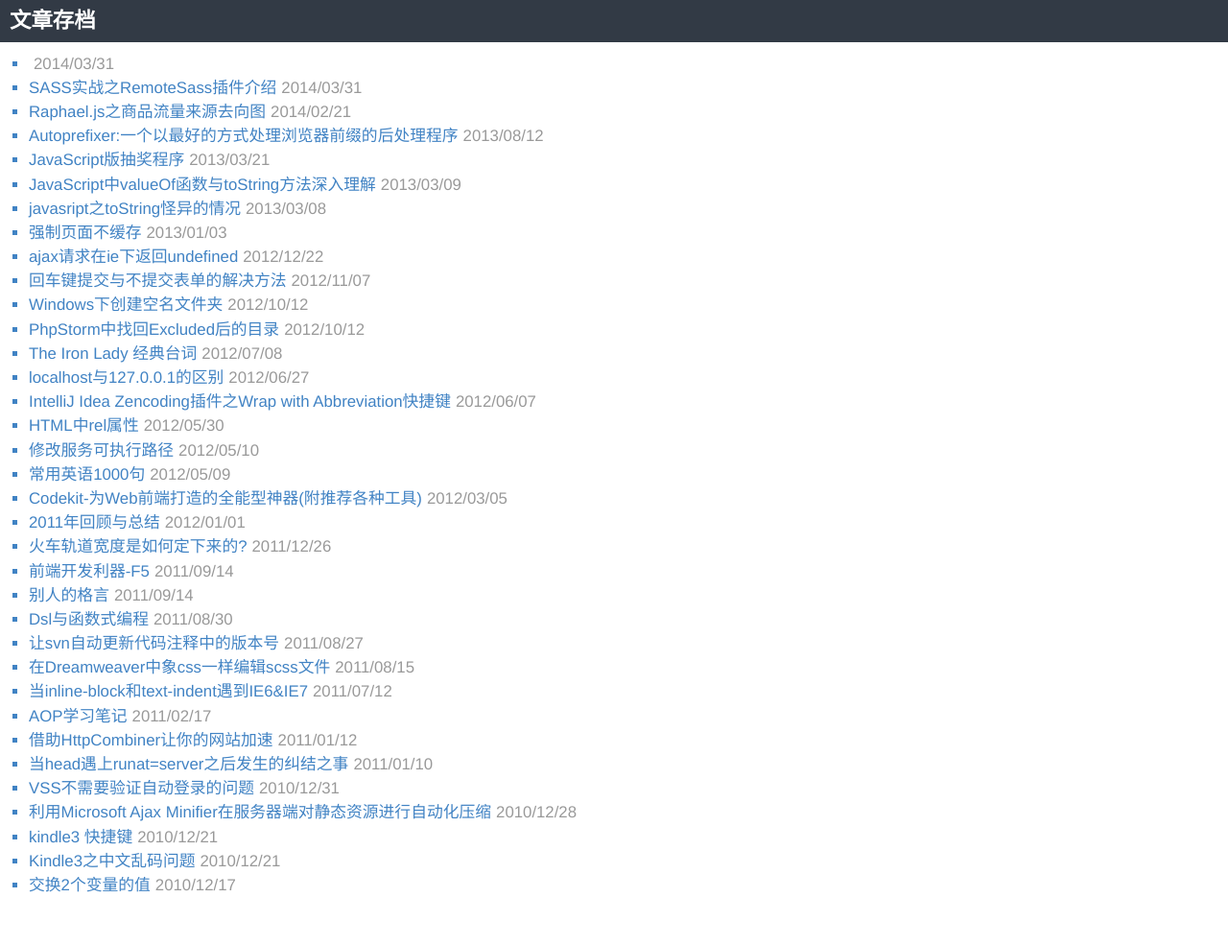
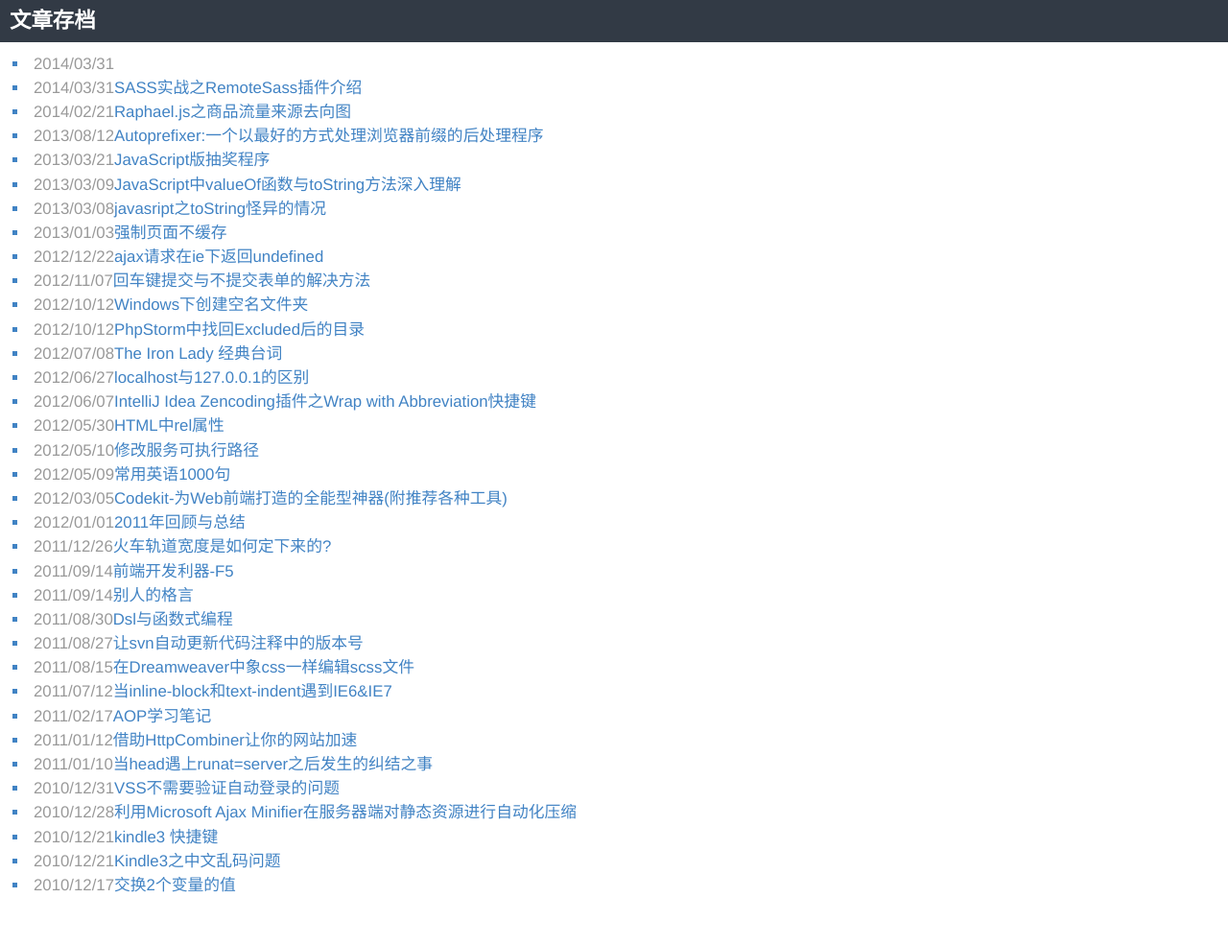
Before and after one commit to aNd1coder/and1coder.github.com, a Jekyll site: the page built from archive.md, in a window 1280 px wide. Shown: the whole page at 96% size. Built offline with Jekyll 4.4.1, drawn with Linux system fonts in a browser that asks for light colours; Markdown is read by kramdown in place of the engine named in the settings.

Commit message:
样式调整

```diff
--- a/archive.md
+++ b/archive.md
@@ -5,6 +5,6 @@
 ---
 <ul class="posts">
     {% for post in site.posts %}
-    <li><a href="{{site.baseurl }}{{ post.url }}">{{ post.title }}</a><span class="date">{{ post.date | date: "%Y/%m/%d" }}</span></li>
+    <li><span class="date">{{ post.date | date: "%Y/%m/%d" }}</span><a href="{{site.baseurl }}{{ post.url }}">{{ post.title }}</a></li>
     {% endfor %}
 </ul>
```
